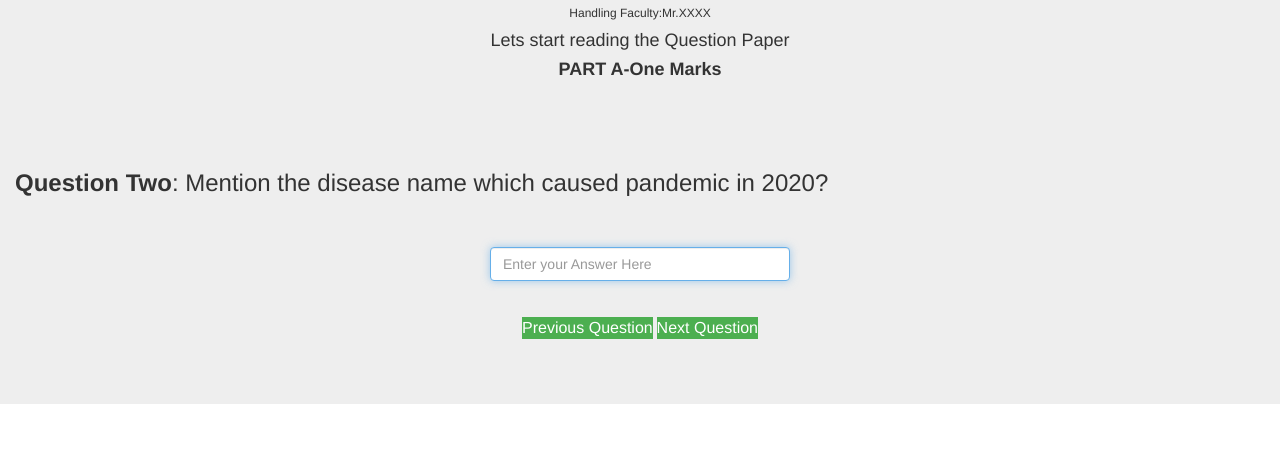
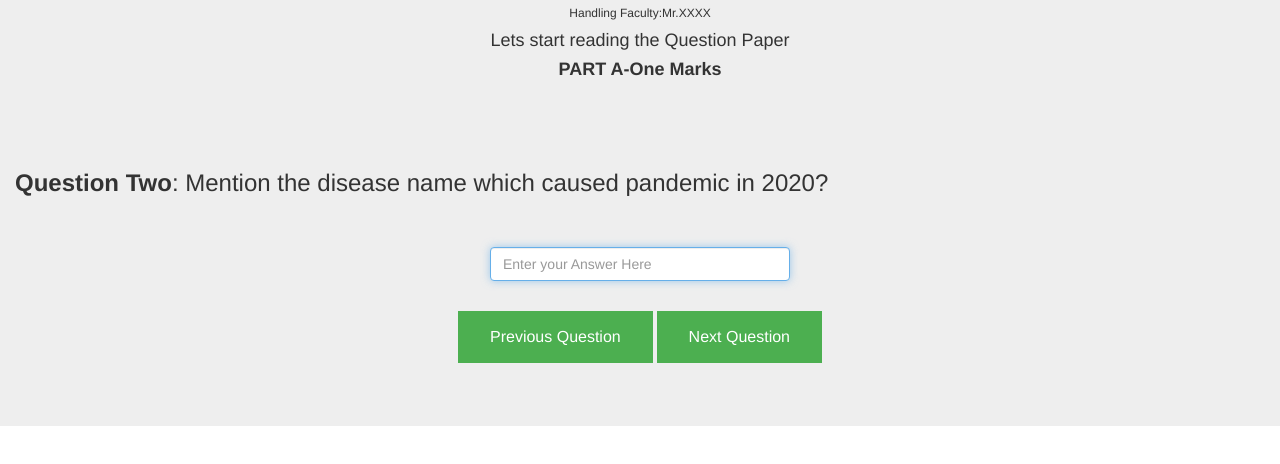
Before and after one commit to sowmiya-cmd/Question-Paper-For-Visually-Impaired, a website: page question2.html in a window 1280 px wide. Shown: the part 150-614 px from the top of the page. Drawn offline with Linux system fonts and the light colour scheme.

Commit message:
Update question2.html

```diff
--- a/question2.html
+++ b/question2.html
@@ -48,6 +48,7 @@
 			.button {display: inline-block;
   background-color: #4CAF50; /* Green */
   border: none;
+				padding: 15px 32px;
 font-size: 16px;
   color: white;
 
```
